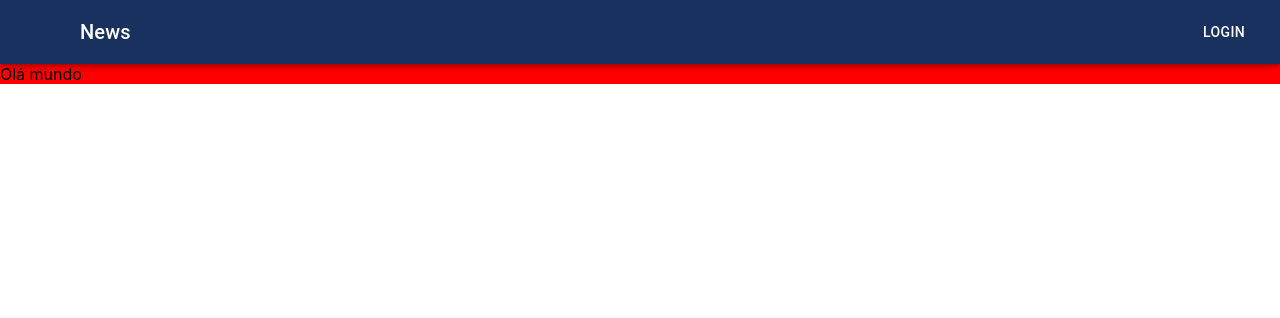
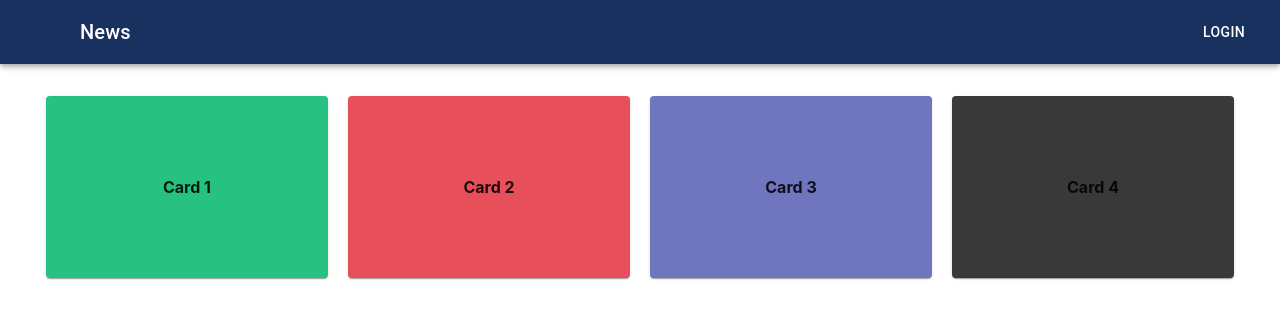
Before and after one commit to paulobaltieri/novuscut, a React (Create React App) app: page /home in a window 1280 px wide. Shown: the top 318 px of the page. Built offline with nearby package versions, Linux system fonts and the light colour scheme; some icons are missing; the HTML template or start-up script is replaced by a standard one.

Commit message:
Estilização cartões da pagina home

```diff
--- a/src/pages/Home/homePage.css
+++ b/src/pages/Home/homePage.css
@@ -1,3 +1,17 @@
-.papelParede{
+.card-container {
+    display: flex;
+    justify-content: center;
+    gap: 20px; /* espaço entre os cards */
+    padding: 2rem;
+  }
+
+  .custom-card {
+    width: 250px;
+    height: 150px;
+    display: flex;
+    justify-content: center;
+    align-items: center;
+    font-weight: bold;
     background-color: white;
-}
+    padding: 1rem;
+  }
--- a/src/pages/Home/homePage.jsx
+++ b/src/pages/Home/homePage.jsx
@@ -1,15 +1,18 @@
 import React from "react";
 import Appbar from "../../components/Appbar/appbar";
 import "../Home/homePage.css";
+import { Card } from "@mui/material";
 
 export default function Home() {
   return (
-    <div className="papelParede"
-    style={{backgroundColor:"red",
-        height:"100%"
-    }}>
+    <div>
       <Appbar />
-      <span>Olá mundo</span>
+      <div className="card-container">
+        <Card className="custom-card" style={{backgroundColor:"#27c281"}}>Card 1</Card>
+        <Card className="custom-card" style={{backgroundColor:"#e7505a"}}>Card 2</Card>
+        <Card className="custom-card" style={{backgroundColor:"#6f75bf"}}>Card 3</Card>
+        <Card className="custom-card" style={{backgroundColor:"#393939"}}>Card 4</Card>
+      </div>
     </div>
   );
 }
```
